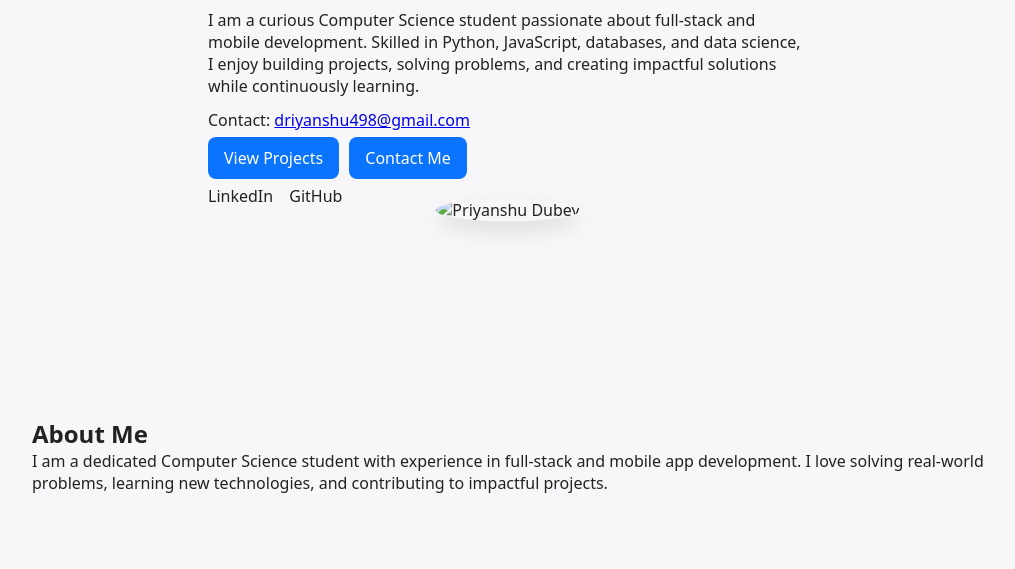
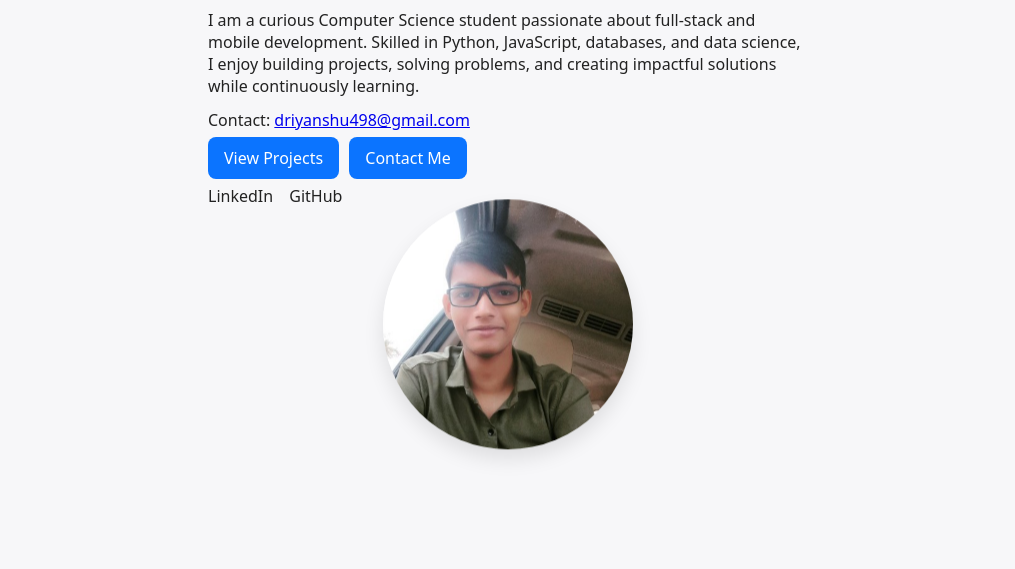
Before and after one commit to priyanshudu/Portfolio-, a plain HTML site: page index.html in a window 1280 px wide. Shown: the part 231-800 px from the top of the page, without its empty margins (132-1147 px from the left). Drawn offline with Linux system fonts and the light colour scheme; a script that the page names is missing.

Commit message:
Update index.html

```diff
--- a/index.html
+++ b/index.html
@@ -42,7 +42,7 @@
         </div>
       </div>
       <div class="hero-right">
-        <img src="profile.jpg" alt="Priyanshu Dubey" class="hero-photo">
+        <img src="my photo.jpg" alt="Priyanshu Dubey" class="hero-photo">
       </div>
     </div>
   </section>
```
